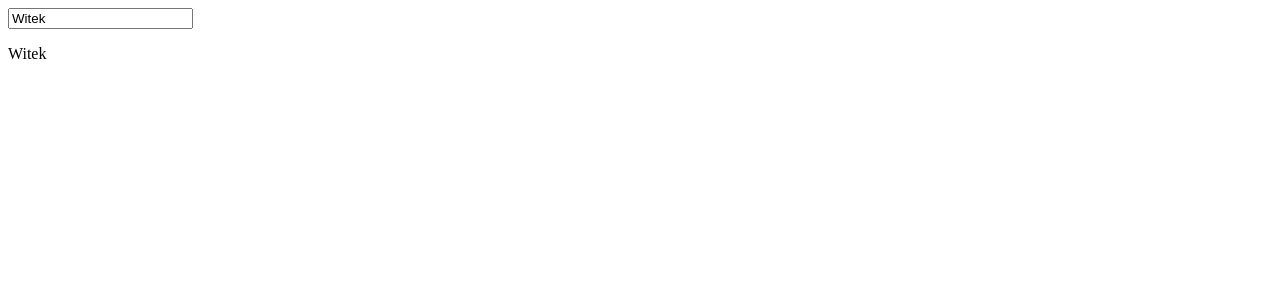
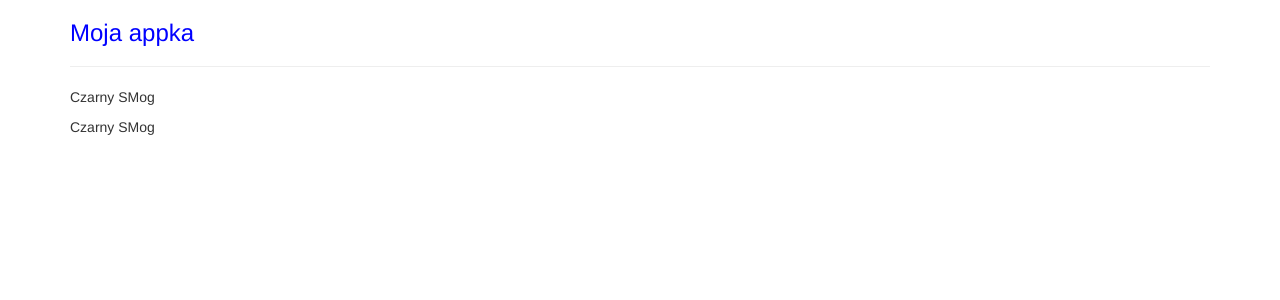
Before and after one commit to witoldolszyk/my-first-app, an Angular app: page / in a window 1280 px wide. Shown: the top 300 px of the page. Built offline with nearby package versions, Linux system fonts and the light colour scheme.

Commit message:
new styled component

```diff
--- a/angular.json
+++ b/angular.json
@@ -24,6 +24,7 @@
               "src/assets"
             ],
             "styles": [
+              "node_modules/bootstrap/dist/css/bootstrap.min.css",
               "src/styles.css"
             ],
             "scripts": []
--- a/package.json
+++ b/package.json
@@ -19,6 +19,7 @@
     "@angular/platform-browser": "~11.2.4",
     "@angular/platform-browser-dynamic": "~11.2.4",
     "@angular/router": "~11.2.4",
+    "bootstrap": "^3.4.1",
     "rxjs": "~6.6.0",
     "tslib": "^2.0.0",
     "zone.js": "~0.11.3"
--- a/src/app/app.component.html
+++ b/src/app/app.component.html
@@ -1,2 +1,10 @@
-<input type="text" [(ngModel)]="name">
-<p>{{ name}}</p>
+<div class="container">
+  <div class="row">
+    <div class="col-xs-12">
+      <h3>Moja appka</h3>
+      <hr>
+      <div app-servers></div>
+
+    </div>
+  </div>
+</div>
--- a/src/app/app.component.ts
+++ b/src/app/app.component.ts
@@ -1,10 +1,15 @@
-import { Component } from '@angular/core';
+import {
+  Component
+} from '@angular/core';
 
 @Component({
   selector: 'app-root',
   templateUrl: './app.component.html',
-  styleUrls: ['./app.component.css']
+  //styleUrls: ['./app.component.css']
+  styles: [` h3 {
+    color: blue;
+  }`]
 })
 export class AppComponent {
-  name = 'Witek';
+
 }
--- /dev/null
+++ b/src/app/server/server.component.html
@@ -0,0 +1 @@
+<p>Czarny SMog</p>
--- /dev/null
+++ b/src/app/servers/servers.component.html
@@ -0,0 +1,4 @@
+<app-server></app-server>
+<app-server></app-server>
+<app-server></app-server>
+<app-server></app-server>
--- /dev/null
+++ b/src/app/servers/servers.component.ts
@@ -0,0 +1,15 @@
+import { Component, OnInit } from '@angular/core';
+
+@Component({
+  selector: '[app-servers]',
+  template:`<app-server></app-server><app-server></app-server>`,
+  styleUrls: ['./servers.component.css']
+})
+export class ServersComponent implements OnInit {
+
+  constructor() { }
+
+  ngOnInit(): void {
+  }
+
+}
```
Also changed, not shown: src/app/app.module.ts (+8 -4 lines), src/app/server/server.component.ts (added, +7 -0 lines), src/app/servers/servers.component.css (added), 1 other file (tests, documents, lock files or other folders).
